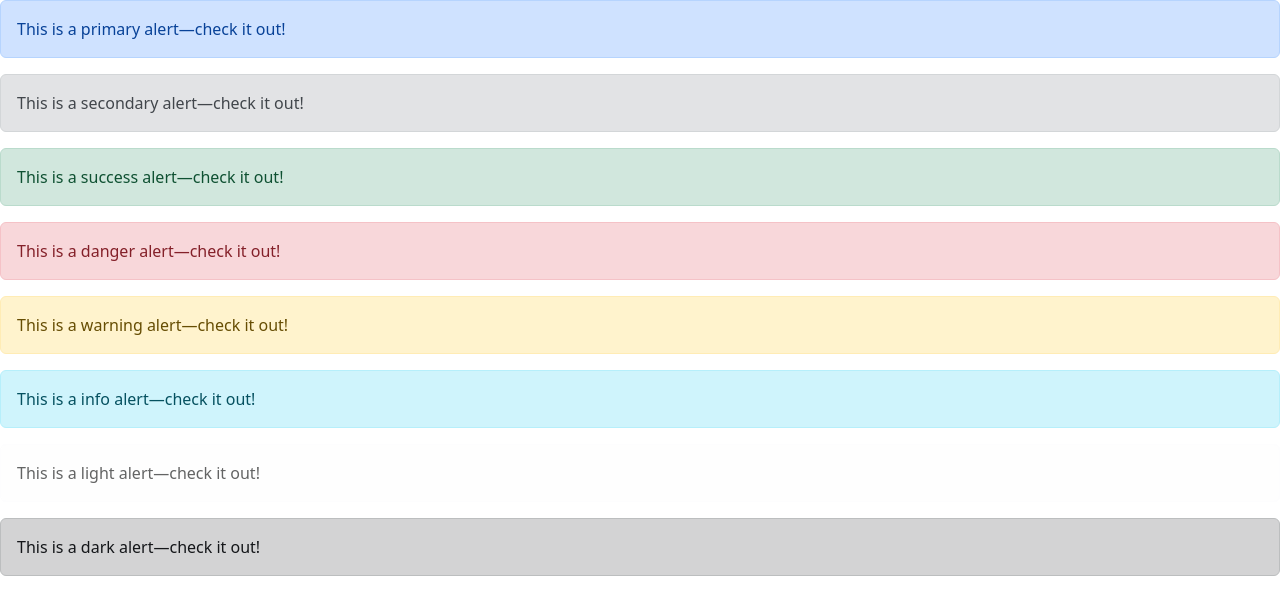
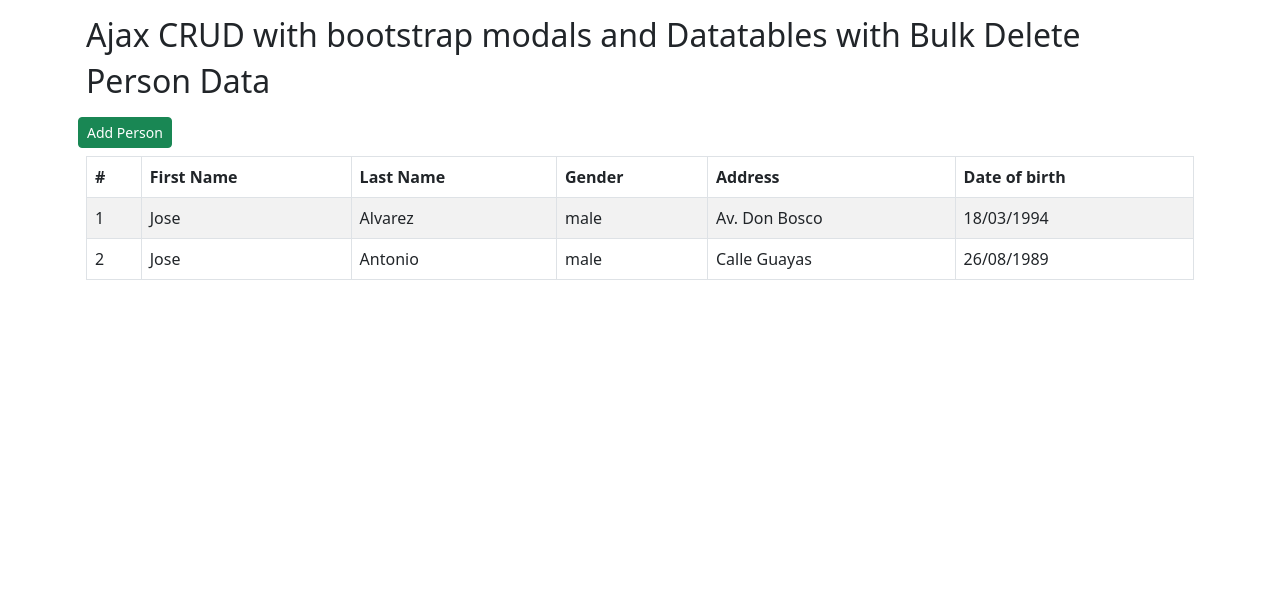
Before and after one commit to Josee0018/crud_bootstrap, a React (Create React App) app: page / in a window 1280 px wide. Shown: the top 614 px of the page. Built offline with nearby package versions, Linux system fonts and the light colour scheme.

Commit message:
adding person

```diff
--- a/public/index.html
+++ b/public/index.html
@@ -27,6 +27,8 @@
     <title>Crud bootstrap</title>
   </head>
   <body>
+
+
     <noscript>You need to enable JavaScript to run this app.</noscript>
     <div id="root"></div>
     <!--
@@ -39,5 +41,6 @@
       To begin the development, run `npm start` or `yarn start`.
       To create a production bundle, use `npm run build` or `yarn build`.
     -->
+    <script src="https://cdn.jsdelivr.net/npm/axios/dist/axios.min.js"></script>
   </body>
 </html>
--- a/src/App.js
+++ b/src/App.js
@@ -1,27 +1,156 @@
 import "./App.scss";
 
-import Alert from 'react-bootstrap/Alert';
+import ButtonB from "react-bootstrap/Button";
+import Table from "react-bootstrap/Table";
+import Form from "react-bootstrap/Form";
+import Modal from "react-bootstrap/Modal";
+import React from "react";
+
+const App = () => {
+  const [show, setShow] = React.useState(false);
+  const handleClose = () => setShow(false);
+  const handleShow = () => setShow(true);
+  const [input, setInput] = React.useState({
+    name: "",
+    lastname: "",
+  });
+  const persons = [
+    {
+      id: 1,
+      name: "Jose",
+      lastname: "Alvarez",
+      gender: "male",
+      address: "Av. Don Bosco",
+      birthday: "18/03/1994",
+    },
+    {
+      id: 2,
+      name: "Jose",
+      lastname: "Antonio",
+      gender: "male",
+      address: "Calle Guayas",
+      birthday: "26/08/1989",
+    },
+  ];
+
+  const addPerson = async (e) => {
+    handleClose();
+     persons.push({
+      id: persons.length+1,
+      name: input.name,
+      lastname: input.lastname,
+      gender: "male",
+      address: "Calle Guayas",
+      birthday: "26/08/1989",
+    });
+    setInput({
+      name: "",
+      lastname: "",
+      })
+  };
 
 
-function BasicExample() {
+  const handleInputChange =(e)=>{
+    setInput({
+      ...input,
+      [e.target.name]: e.target.value,
+      })
+    }
+
   return (
     <>
-      {[
-        'primary',
-        'secondary',
-        'success',
-        'danger',
-        'warning',
-        'info',
-        'light',
-        'dark',
-      ].map((variant) => (
-        <Alert key={variant} variant={variant}>
-          This is a {variant} alert—check it out!
-        </Alert>
-      ))}
+      <div className="container">
+        <div className="container">
+          <h2>
+            Ajax CRUD with bootstrap modals and Datatables with Bulk Delete
+          </h2>
+          <h2>Person Data</h2>
+        </div>
+        <ButtonB
+          variant="success"
+          onClick={(e) => handleShow(e)}
+          type="summit"
+          size="sm"
+        >
+          <div>Add Person</div>
+        </ButtonB>
+        <Modal show={show} onHide={handleClose}>
+          <Modal.Header closeButton>
+            <Modal.Title>Modal heading</Modal.Title>
+          </Modal.Header>
+          <Modal.Body>
+            <Form>
+              <Form.Group
+                className="mb-1"
+                controlId="exampleForm.ControlInput1"
+              >
+                <Form.Label>Name</Form.Label>
+                <Form.Control
+                  type="text"
+                  key="name"
+                  name="name"
+                  value={input.name}
+                  onChange={handleInputChange}
+                  placeholder='"Juan" , "Maximiliano" , "John"'
+                  autoFocus
+                />
+              </Form.Group>
+              <Form.Group
+                className="mb-1"
+                controlId="exampleForm.ControlInput1"
+              >
+                <Form.Label>Last Name</Form.Label>
+                <Form.Control
+                   type="text"
+                   key="lastname"
+                   name="lastname"
+                   value={input.lastname}
+                   onChange={handleInputChange}
+                  placeholder='"Alvarez" , "Perez" , "Smith"'
+                />
+              </Form.Group>
+            </Form>
+          </Modal.Body>
+          <Modal.Footer>
+            <ButtonB
+              variant="primary"
+              onClick={(e) => addPerson(e)}
+            >
+              Add person
+            </ButtonB>
+          </Modal.Footer>
+        </Modal>
+        <div className="container">
+          <Table striped bordered hover>
+            <thead>
+              <tr>
+                <th>#</th>
+                <th>First Name</th>
+                <th>Last Name</th>
+                <th>Gender</th>
+                <th>Address</th>
+                <th>Date of birth</th>
+              </tr>
+            </thead>
+            <tbody>
+              {persons.map((item) => {
+                return (
+                  <tr>
+                    <td>{item.id}</td>
+                    <td>{item.name}</td>
+                    <td>{item.lastname}</td>
+                    <td>{item.gender}</td>
+                    <td>{item.address}</td>
+                    <td>{item.birthday}</td>
+                  </tr>
+                );
+              })}
+            </tbody>
+          </Table>
+        </div>
+      </div>
     </>
   );
-}
+};
 
-export default BasicExample;
+export default App;
--- a/src/App.scss
+++ b/src/App.scss
@@ -1,41 +1,5 @@
 @import "~bootstrap/scss/bootstrap";
 
-
-.App {
-  text-align: center;
+.container{
+  padding: 8px;
 }
-
-.App-logo {
-  height: 40vmin;
-  pointer-events: none;
-}
-
-@media (prefers-reduced-motion: no-preference) {
-  .App-logo {
-    animation: App-logo-spin infinite 20s linear;
-  }
-}
-
-.App-header {
-  background-color: #282c34;
-  min-height: 100vh;
-  display: flex;
-  flex-direction: column;
-  align-items: center;
-  justify-content: center;
-  font-size: calc(10px + 2vmin);
-  color: white;
-}
-
-.App-link {
-  color: #61dafb;
-}
-
-@keyframes App-logo-spin {
-  from {
-    transform: rotate(0deg);
-  }
-  to {
-    transform: rotate(360deg);
-  }
-}
--- /dev/null
+++ b/src/components/Button/index.js
@@ -0,0 +1,22 @@
+import React from "react";
+import ButtonB from "react-bootstrap/Button";
+
+const Button = (props) => {
+  const { OnClick, value, text, className, children, variant, size, href } = props;
+
+return (<>
+    <ButtonB
+    href={href}
+    size={size}
+    variant={variant}
+      type="button"
+      className={className}
+      placeholder={text}
+      onClick={OnClick}
+      value={value}
+    >{children}</ButtonB>
+  </>
+  );
+};
+
+export default Button;
```
Also changed, not shown: src/components/List/index.js (added), 2 other files (tests, documents, lock files or other folders).
